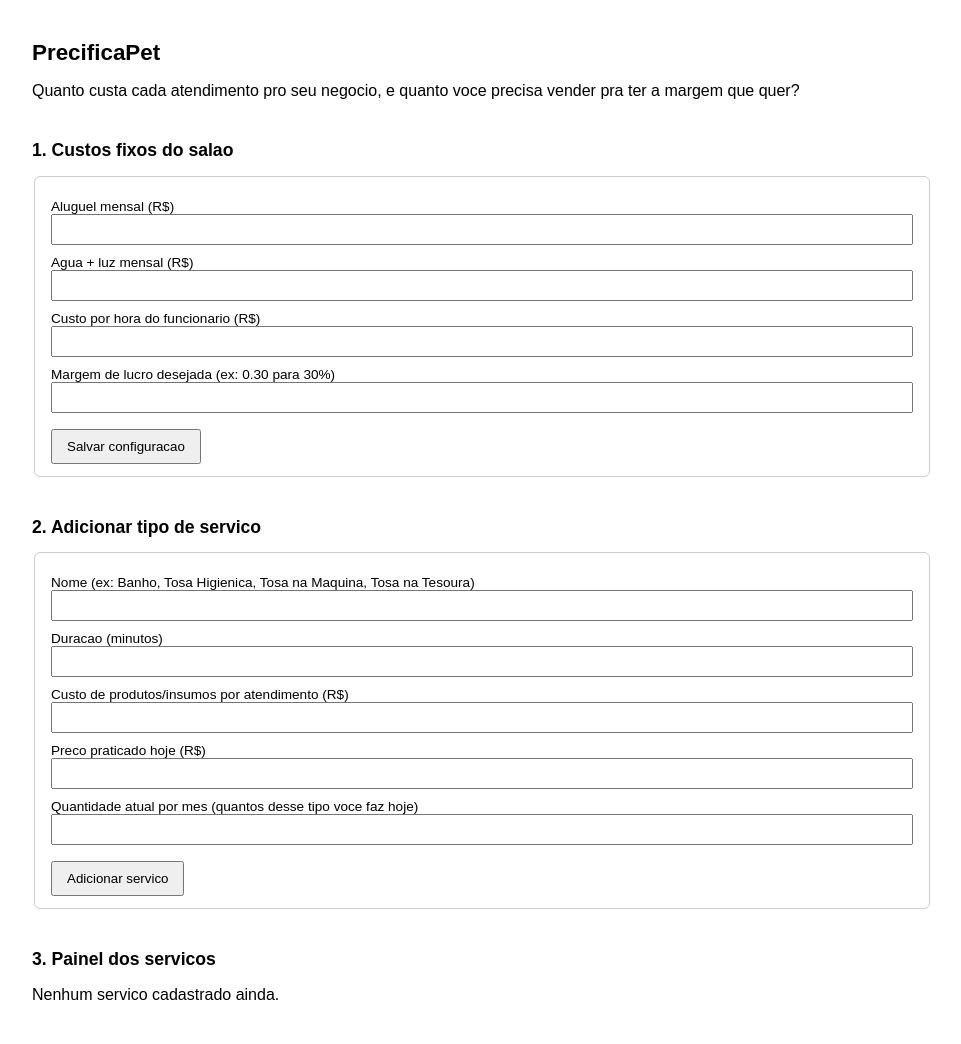
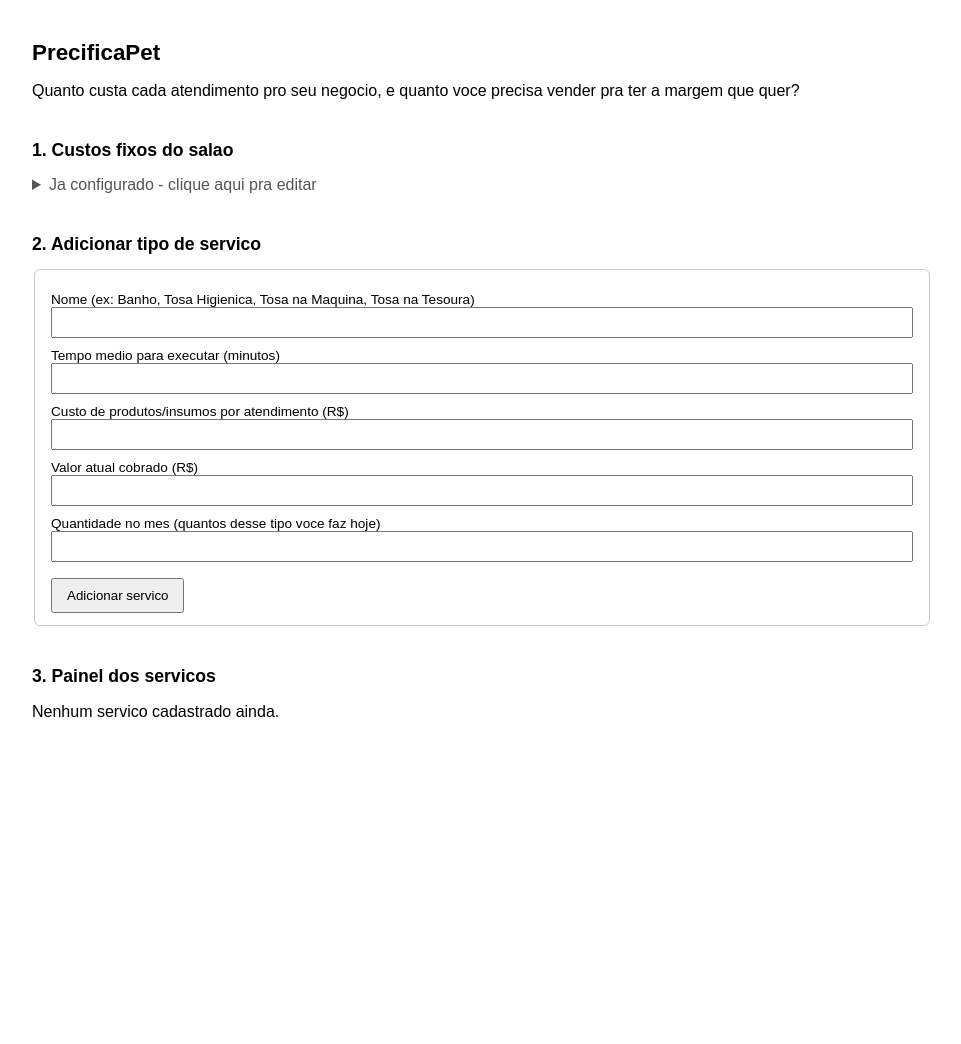
Before and after one commit to andersonesteticadog-max/precifica-pet, a Flask app: template templates/index.html in a window 1280 px wide. Shown: the whole page, without its empty margins (158-1119 px from the left). After the commit the page ends 717 px from the top, so only its background shows below. Run offline with Flask 3, Linux system fonts and the light colour scheme; the template is opened without the code that fills it, so the values that code supplies are empty.

Commit message:
Configuracao do salao vira preenchimento unico, form de servico simplificado
Com config ja salva, o formulario de custos fixos fica escondido dentro
de um <details> (HTML nativo, sem JS) que so abre se voce clicar pra
editar - o fluxo do dia a dia vira so preencher o servico novo (nome,
tempo medio, custo de produtos, valor cobrado, quantidade no mes). O
formulario de novo servico so aparece depois que a configuracao existe.

Tambem desativado o reloader do Flask (use_reloader=False): ele sobe um
processo pai + filho por execucao, e matar so um dos dois deixava o outro
vivo, causando processos fantasmas presos na porta 5000 entre reinicios -
mesma classe de problema ja visto no projeto da Luna com o mini-CRM/webhook.

```diff
--- a/app.py
+++ b/app.py
@@ -48,4 +48,10 @@ def excluir_servico(servico_id):
 
 
 if __name__ == "__main__":
-    app.run(debug=True)
+    # use_reloader=False: o reloader do Flask sobe um processo "pai" que fica
+    # de olho nos arquivos e um "filho" que roda o site de verdade - matar so
+    # um dos dois faz o outro continuar vivo, e isso estava deixando processos
+    # travados na porta 5000 entre testes. Sem o reloader, precisa reiniciar
+    # manualmente apos mudar o codigo Python (templates continuam recarregando
+    # sozinhos, isso nao muda).
+    app.run(debug=True, use_reloader=False)
--- a/templates/index.html
+++ b/templates/index.html
@@ -18,6 +18,7 @@
         tr.prejuizo { background: #fbe9e9; }
         .aviso { color: #a33; font-weight: bold; }
         .excluir { padding: 2px 8px; font-size: 0.8rem; }
+        summary { cursor: pointer; color: #555; }
     </style>
 </head>
 <body>
@@ -25,49 +26,73 @@
     <p>Quanto custa cada atendimento pro seu negocio, e quanto voce precisa vender pra ter a margem que quer?</p>
 
     <h2>1. Custos fixos do salao</h2>
+    {% if config %}
+    <details>
+        <summary>Ja configurado - clique aqui pra editar</summary>
+        <form method="post" action="{{ url_for('salvar_configuracao') }}">
+            <fieldset>
+                <label>Aluguel mensal (R$)
+                    <input type="number" step="0.01" name="aluguel_mensal" value="{{ config.aluguel_mensal }}" required>
+                </label>
+                <label>Agua + luz mensal (R$)
+                    <input type="number" step="0.01" name="agua_luz_mensal" value="{{ config.agua_luz_mensal }}" required>
+                </label>
+                <label>Custo por hora do funcionario (R$)
+                    <input type="number" step="0.01" name="valor_hora_funcionario"
+                           value="{{ config.valor_hora_funcionario }}" required>
+                </label>
+                <label>Margem de lucro desejada (ex: 0.30 para 30%)
+                    <input type="number" step="0.01" name="margem_lucro_desejada"
+                           value="{{ config.margem_lucro_desejada }}" required>
+                </label>
+                <button type="submit">Salvar configuracao</button>
+            </fieldset>
+        </form>
+    </details>
+    {% else %}
+    <p>Preencha uma vez so - esses custos sao do salao inteiro, nao mudam a cada servico novo.</p>
     <form method="post" action="{{ url_for('salvar_configuracao') }}">
         <fieldset>
             <label>Aluguel mensal (R$)
-                <input type="number" step="0.01" name="aluguel_mensal"
-                       value="{{ config.aluguel_mensal if config else '' }}" required>
+                <input type="number" step="0.01" name="aluguel_mensal" required>
             </label>
             <label>Agua + luz mensal (R$)
-                <input type="number" step="0.01" name="agua_luz_mensal"
-                       value="{{ config.agua_luz_mensal if config else '' }}" required>
+                <input type="number" step="0.01" name="agua_luz_mensal" required>
             </label>
             <label>Custo por hora do funcionario (R$)
-                <input type="number" step="0.01" name="valor_hora_funcionario"
-                       value="{{ config.valor_hora_funcionario if config else '' }}" required>
+                <input type="number" step="0.01" name="valor_hora_funcionario" required>
             </label>
             <label>Margem de lucro desejada (ex: 0.30 para 30%)
-                <input type="number" step="0.01" name="margem_lucro_desejada"
-                       value="{{ config.margem_lucro_desejada if config else '' }}" required>
+                <input type="number" step="0.01" name="margem_lucro_desejada" required>
             </label>
             <button type="submit">Salvar configuracao</button>
         </fieldset>
     </form>
+    {% endif %}
 
+    {% if config %}
     <h2>2. Adicionar tipo de servico</h2>
     <form method="post" action="{{ url_for('adicionar_servico') }}">
         <fieldset>
             <label>Nome (ex: Banho, Tosa Higienica, Tosa na Maquina, Tosa na Tesoura)
                 <input type="text" name="nome" required>
             </label>
-            <label>Duracao (minutos)
+            <label>Tempo medio para executar (minutos)
                 <input type="number" step="1" name="duracao_min" required>
             </label>
             <label>Custo de produtos/insumos por atendimento (R$)
                 <input type="number" step="0.01" name="custo_produtos_insumos" required>
             </label>
-            <label>Preco praticado hoje (R$)
+            <label>Valor atual cobrado (R$)
                 <input type="number" step="0.01" name="preco_praticado" required>
             </label>
-            <label>Quantidade atual por mes (quantos desse tipo voce faz hoje)
+            <label>Quantidade no mes (quantos desse tipo voce faz hoje)
                 <input type="number" step="1" name="quantidade_atual_mes" required>
             </label>
             <button type="submit">Adicionar servico</button>
         </fieldset>
     </form>
+    {% endif %}
 
     <h2>3. Painel dos servicos</h2>
     {% if not config %}
```
